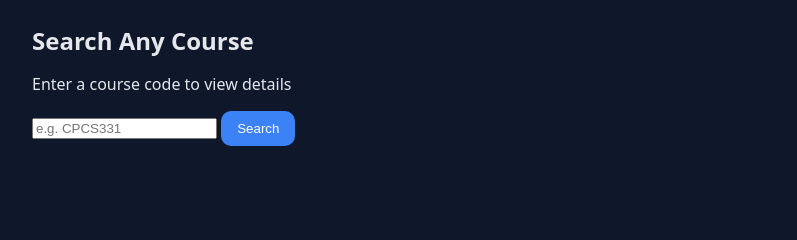
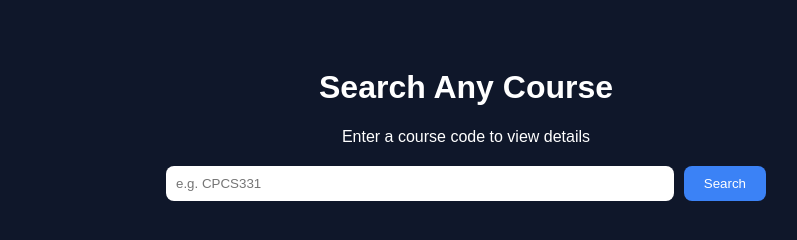
Before and after one commit to ranaAziz9/ask-major, a plain HTML site: page frontend/index.html in a window 1280 px wide. Shown: the whole page, without its empty margins (174-971 px from the left). Drawn offline with Linux system fonts and the light colour scheme.

Commit message:
Fix frontend final clean version

```diff
--- a/frontend/styles.css
+++ b/frontend/styles.css
@@ -1,113 +1,48 @@
-:root {
-  --bg: #0f172a;
-  --panel: #111827;
-  --muted: #9ca3af;
-  --text: #e5e7eb;
-  --primary: #3b82f6;
-  --card: #1f2937;
-  --border: #374151;
-  --success: #10b981;
-  --danger: #ef4444;
-}
-
-* { box-sizing: border-box; }
-html, body {
-  height: 100%;
-  background: var(--bg);
-  color: var(--text);
-  font-family: system-ui, -apple-system, Segoe UI, Roboto, "Noto Kufi Arabic", Tahoma, Arial, sans-serif;
+body {
+  font-family: Arial;
+  background: #0f172a;
+  color: white;
+  text-align: center;
+  padding: 40px;
 }
 
 .container {
-  max-width: 900px;
-  margin: 24px auto;
-  padding: 0 16px;
+  max-width: 600px;
+  margin: auto;
 }
 
-header {
-  margin-bottom: 20px;
-}
-h1 {
-  margin: 0 0 8px;
-  font-size: 24px;
-}
-.health {
-  font-size: 14px;
-  color: var(--muted);
+.search-box {
+  display: flex;
+  gap: 10px;
+  margin: 20px 0;
 }
 
-.ask-box, .result, .upload {
-  background: var(--panel);
-  padding: 16px;
-  border: 1px solid var(--border);
-  border-radius: 12px;
-  margin-bottom: 16px;
+input {
+  flex: 1;
+  padding: 10px;
+  border-radius: 8px;
+  border: none;
 }
 
-label { display: block; margin-bottom: 6px; color: var(--muted); }
-
-textarea {
-  width: 100%;
-  padding: 12px;
-  background: var(--card);
-  color: var(--text);
-  border: 1px solid var(--border);
-  border-radius: 10px;
-  outline: none;
+button {
+  padding: 10px 20px;
+  background: #3b82f6;
+  border: none;
+  border-radius: 8px;
+  color: white;
+  cursor: pointer;
 }
 
-.row {
-  margin-top: 10px;
-  display: flex;
-  gap: 8px;
-}
-
-#apiBase, input[type="file"] {
-  flex: 1;
-  padding: 10px;
-  background: var(--card);
-  color: var(--text);
-  border: 1px solid var(--border);
+.card {
+  background: #1e293b;
+  padding: 15px;
+  margin: 10px 0;
   border-radius: 10px;
 }
 
-button {
-  padding: 10px 16px;
-  border: 0;
-  border-radius: 10px;
-  background: var(--primary);
-  color: #fff;
-  cursor: pointer;
+.error {
+  background: #7f1d1d;
+  padding: 10px;
+  border-radius: 8px;
+  margin-top: 10px;
 }
-button:disabled { opacity: 0.6; cursor: not-allowed; }
-
-.result h2 { margin: 0 0 10px; }
-
-.cards {
-  display: grid;
-  grid-template-columns: repeat(3, 1fr);
-  gap: 12px;
-}
-
-.card {
-  background: var(--card);
-  border: 1px solid var(--border);
-  border-radius: 10px;
-  padding: 12px;
-  min-height: 120px;
-}
-
-.card-title {
-  font-weight: 700;
-  margin-bottom: 6px;
-  color: #cbd5e1;
-}
-
-.card-body { white-space: pre-wrap; line-height: 1.6; }
-
-.sources { margin-top: 14px; }
-.sources ul { margin: 8px 0 0; padding: 0 18px; }
-
-.muted { color: var(--muted); }
-
-summary { cursor: pointer; }
```
